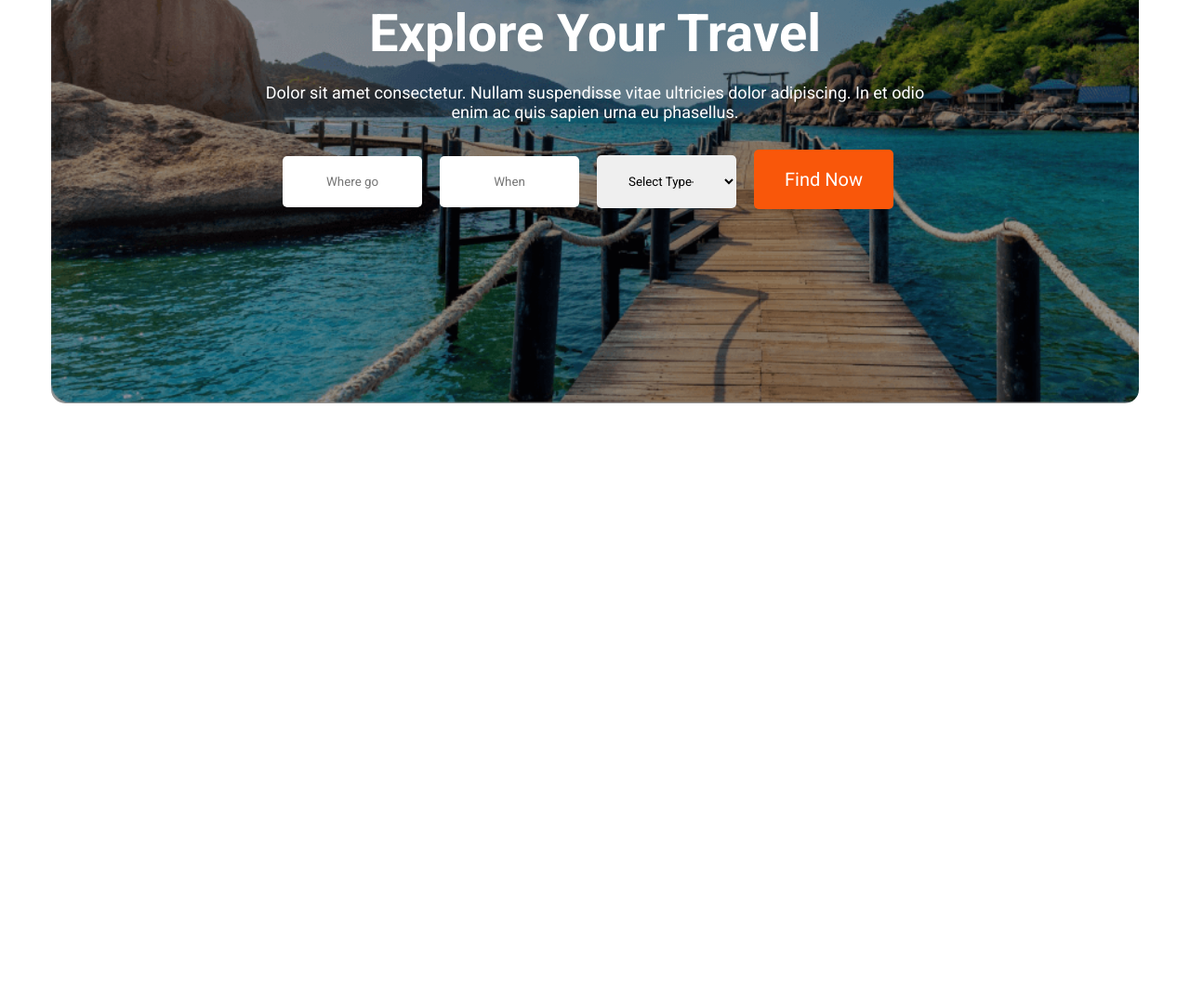
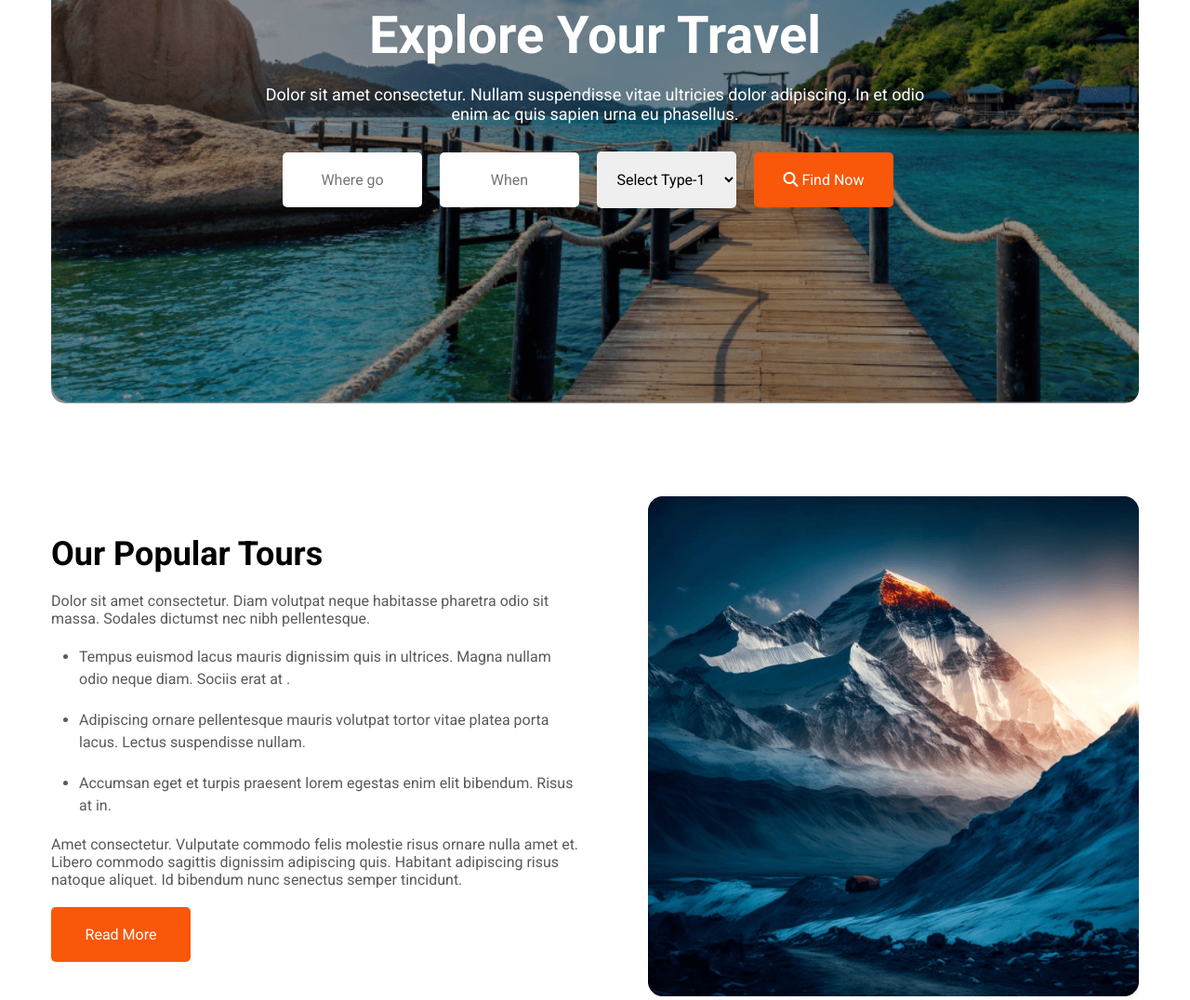
Before and after one commit to Mdhasan112/B9A2-Hero-Travel-main, a plain HTML site: page index.html in a window 1280 px wide. Shown: the part 354-1430 px from the top of the page at 93% size. Before the commit the page ends 800 px from the top, so only its background shows below. Drawn offline with Linux system fonts and the light colour scheme.

Commit message:
popular tour section completed

```diff
--- a/index.html
+++ b/index.html
@@ -7,6 +7,13 @@
     <link
       href="https://fonts.googleapis.com/css2?family=Roboto:wght@400;700&display=swap"
       rel="stylesheet"
+    />
+    <link
+      rel="stylesheet"
+      href="https://cdnjs.cloudflare.com/ajax/libs/font-awesome/6.6.0/css/all.min.css"
+      integrity="sha512-Kc323vGBEqzTmouAECnVceyQqyqdsSiqLQISBL29aUW4U/M7pSPA/gEUZQqv1cwx4OnYxTxve5UMg5GT6L4JJg=="
+      crossorigin="anonymous"
+      referrerpolicy="no-referrer"
     />
     <link rel="stylesheet" href="style.css" />
   </head>
@@ -37,12 +44,49 @@
               <option value="">Select Type-1</option>
               <option value="">Select Type-2</option>
             </select>
-            <button class="btn-primary">Find Now</button>
+            <button class="btn-primary">
+              <i class="fa-solid fa-magnifying-glass"></i> Find Now
+            </button>
           </div>
         </div>
       </div>
     </header>
-    <main></main>
+    <main>
+      <!-- popular tour section -->
+      <section class="popular-tour-container">
+        <div class="popular-tour-content">
+          <h2 class="section-title">Our Popular Tours</h2>
+          <p class="tour-list text-grey-style">
+            Dolor sit amet consectetur. Diam volutpat neque habitasse pharetra
+            odio sit massa. Sodales dictumst nec nibh pellentesque.
+          </p>
+          <ul class="tour-list text-grey-style">
+            <li>
+              Tempus euismod lacus mauris dignissim quis in ultrices. Magna
+              nullam odio neque diam. Sociis erat at .
+            </li>
+            <li>
+              Adipiscing ornare pellentesque mauris volutpat tortor vitae platea
+              porta lacus. Lectus suspendisse nullam.
+            </li>
+            <li>
+              Accumsan eget et turpis praesent lorem egestas enim elit bibendum.
+              Risus at in.
+            </li>
+            <p class="tour-list text-grey-style">
+              Amet consectetur. Vulputate commodo felis molestie risus ornare
+              nulla amet et. Libero commodo sagittis dignissim adipiscing quis.
+              Habitant adipiscing risus natoque aliquet. Id bibendum nunc
+              senectus semper tincidunt.
+            </p>
+            <button class="btn-primary tour-list">Read More</button>
+          </ul>
+        </div>
+        <div class="popular-tour-img">
+          <img src="/Images/Rectangle 4.png" alt="" />
+        </div>
+      </section>
+    </main>
     <footer></footer>
   </body>
 </html>
--- a/style.css
+++ b/style.css
@@ -12,9 +12,16 @@ body {
 .btn-primary {
   background-color: #f9570a;
   color: #fff;
-  font-size: 20px;
+  font-size: 16px;
 }
-
+.section-title {
+  font-size: 36px;
+  font-weight: 700;
+}
+.text-grey-style {
+  color: #5a5a5d;
+  font-size: 16px;
+}
 /* header styles */
 header {
   max-width: 1170px;
@@ -78,10 +85,39 @@ header li a:hover {
 .banner-form input,
 select,
 button {
-  padding: 20px 30px;
+  padding: 20px 15px;
   border-radius: 5px;
   border: none;
   width: 150px;
   margin-right: 15px;
   text-align: center;
+  font-size: 16px;
 }
+
+/* popular tour section */
+.popular-tour-container {
+  max-width: 1170px;
+  display: flex;
+  align-items: center;
+  justify-content: center;
+  margin: 100px auto 0 auto;
+  gap: 40px;
+}
+.popular-tour-content {
+  width: 50%;
+  margin-right: 30px;
+}
+/* .popular-tour-content ul {
+
+} */
+.popular-tour-content li {
+  margin: 20px 0;
+  line-height: 24px;
+  margin-left: 30px;
+}
+.tour-list {
+  margin-top: 20px;
+}
+.popular-tour-img img {
+  width: 100%;
+}
```
